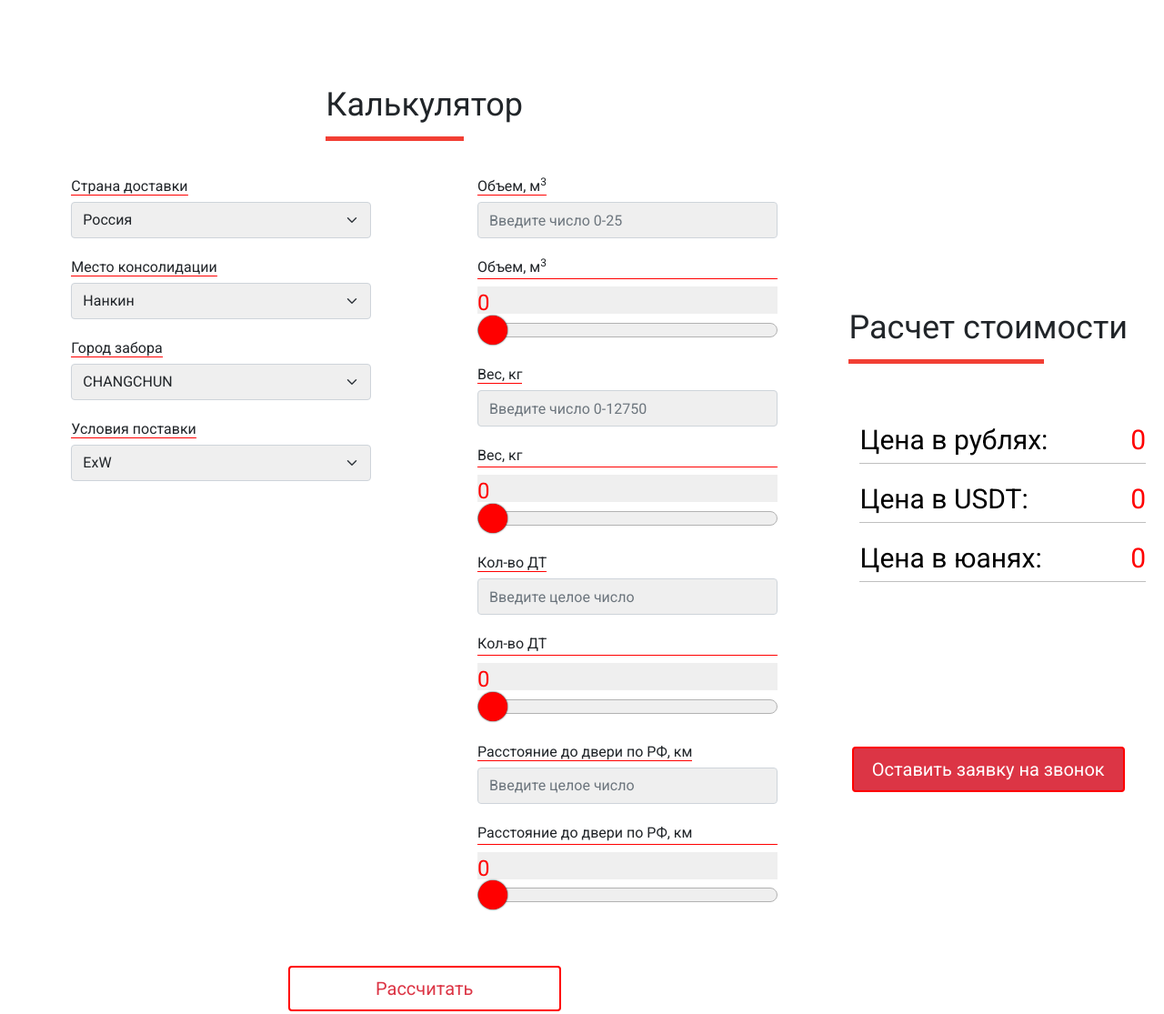
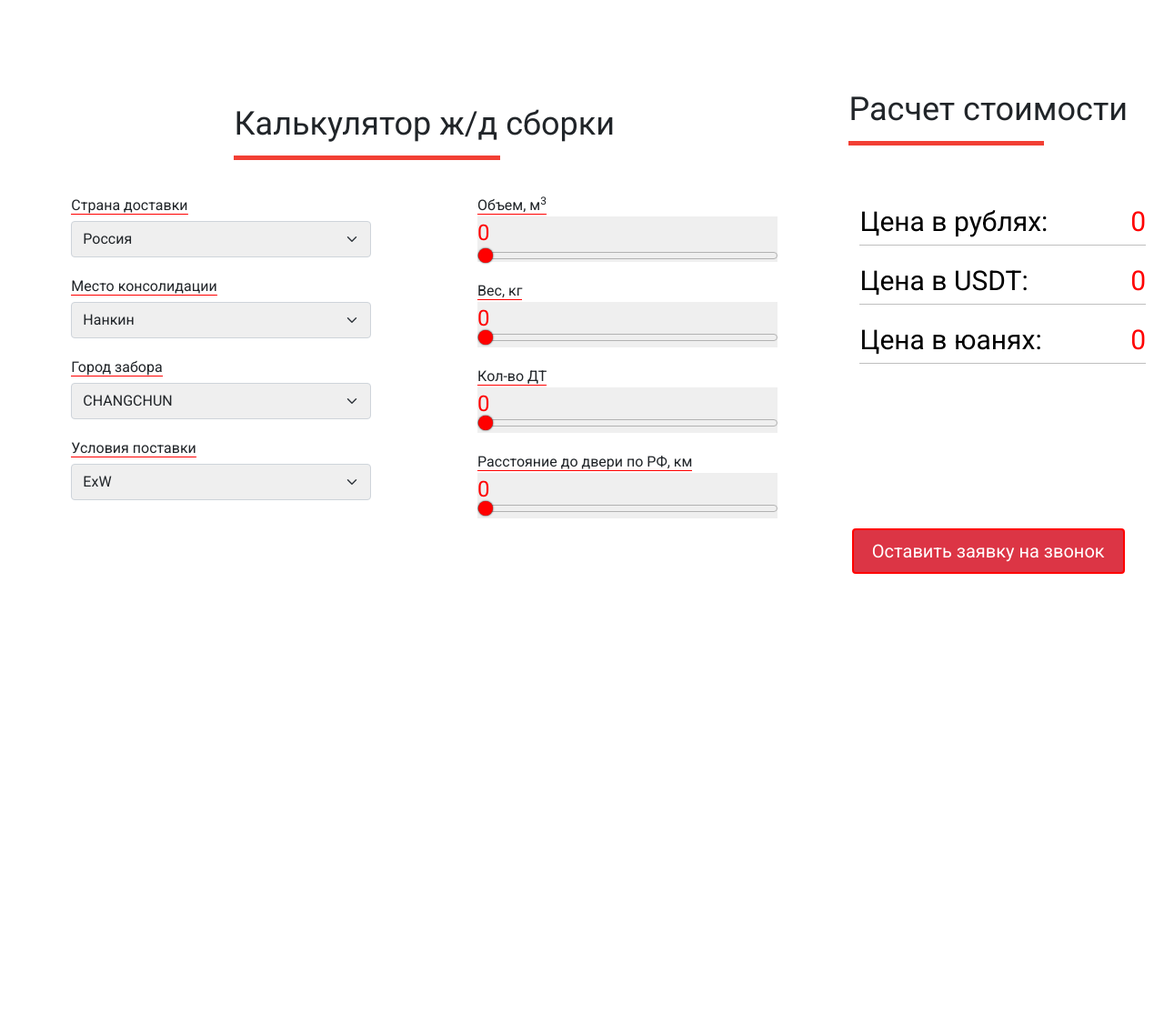
Before and after one commit to Taras-js/kalkulate, a plain HTML site: page index.html in a window 1280 px wide. Shown: the whole page at 91% size. After the commit the page ends 800 px from the top, so only its background shows below. Drawn offline with nearby package versions, Linux system fonts and the light colour scheme.

Commit message:
styled: range input all

```diff
--- a/index.html
+++ b/index.html
@@ -339,7 +339,7 @@ https://toughengineer.github.io/demo/slider-styler*/
             }
             .two__block input {
                 height: 40px;
-                font-size: 1rem;
+                font-size: 8px;
             }
             .two__block select {
                 height: 40px;
@@ -388,7 +388,7 @@ https://toughengineer.github.io/demo/slider-styler*/
 <div class="container-xxl col" id="container">
     <form class="col g-5" style="width: 100%">
         <div style="display: flex; justify-content: center; padding: 15px 20px 40px 20px">
-            <h2 class="header_line">Калькулятор</h2>
+            <h2 class="header_line">Калькулятор ж/д сборки</h2>
         </div>
         <div id="wrap_block" class="wrap_block">
             <div class="one__block">
@@ -470,75 +470,88 @@ https://toughengineer.github.io/demo/slider-styler*/
                 </div>
             </div>
             <div class="two__block">
-                <div class="col-auto" style="margin-bottom: 20px">
-                    <label for="validationVolume" class="form-label" style="border-bottom: 1px solid red; display: inline;">Объем,
-                        м<sup>3</sup></label>
-                    <input type="number" class="form-control" style="margin-top: 5px; background-color: #EFEFEF;" id="validationVolume"
-                           placeholder="Введите число 0-25" required>
-                </div>
-                <div class="col-auto" style="margin-bottom: 20px; display: flex; flex-direction: column" id="volume">
+<!--                <div class="col-auto" style="margin-bottom: 20px">-->
+<!--                    <label for="validationVolume" class="form-label" style="border-bottom: 1px solid red; display: inline;">Объем,-->
+<!--                        м<sup>3</sup></label>-->
+<!--                    <input type="number" class="form-control" style="margin-top: 5px; background-color: #EFEFEF;" id="validationVolume"-->
+<!--                           placeholder="Введите число 0-25" required>-->
+                <!--                </div>-->
                 <label for="volumeContainer" class="form-label" style="border-bottom: 1px solid red; display: inline;">Объем,
                     м<sup>3</sup></label>
-                    <div style="display: flex; flex-direction: row; height: 30px; background-color: #EFEFEF;">
+                <div class="col-auto" style="margin-bottom: 20px; display: flex; flex-direction: column" id="volume">
+
+                    <div style="display: flex; flex-direction: column; height: 50px; background-color: #EFEFEF;">
+                        <div style="display: flex; flex-direction: row;">
                             <div><span style="color: red; font-size: 24px" id="data_volume">0</span></div>
                         </div>
-                    <input type="range" min="0" max="25" value="0"  step="0.1" class="styled-slider slider-progress" id="volumeContainer">
+                        <input type="range" min="0" max="25" value="0" style="background-color: #EFEFEF;"  step="0.1" class="styled-slider slider-progress" id="volumeContainer">
                     </div>
-                <div class="col-auto" style="margin-bottom: 20px">
-                    <label for="validationWeight" class="form-label" style="border-bottom: 1px solid red; display: inline;">Вес,
-                        кг</label>
-                    <input type="number" class="form-control" style="margin-top: 5px; background: #EFEFEF;" id="validationWeight"
-                           placeholder="Введите число 0-12750" required>
+
                 </div>
-                <div class="col-auto" style="margin-bottom: 20px; display: flex; flex-direction: column" id="weight">
+<!--                <div class="col-auto" style="margin-bottom: 20px">-->
+<!--                    <label for="validationWeight" class="form-label" style="border-bottom: 1px solid red; display: inline;">Вес,-->
+<!--                        кг</label>-->
+<!--                    <input type="number" class="form-control" style="margin-top: 5px; background: #EFEFEF;" id="validationWeight"-->
+<!--                           placeholder="Введите число 0-12750" required>-->
+<!--                </div>-->
                 <label for="weightContainer" class="form-label" style="border-bottom: 1px solid red; display: inline;">Вес,
                     кг</label>
+                <div class="col-auto" style="margin-bottom: 20px; display: flex; flex-direction: column" id="weight">
+
+                    <div style="display: flex; flex-direction: column; height: 50px; background-color: #EFEFEF;">
                         <div style="display: flex; flex-direction: row; height: 30px; background-color: #EFEFEF;">
                             <div><span style="color: red; font-size: 24px" id="data_weight">0</span></div>
                         </div>
-                    <input type="range" min="0" max="12750" value="0"  step="10" class="styled-slider slider-progress" id="weightContainer">
+                        <input type="range" min="0" max="12750" value="0"  step="10" style="background-color: #EFEFEF;" class="styled-slider slider-progress" id="weightContainer">
+
+                    </div>
+
+                </div>
+<!--                <div class="col-auto" style="margin-bottom: 20px">-->
+<!--                    <label for="validationDT" class="form-label" style="border-bottom: 1px solid red; display: inline;">Кол-во-->
+<!--                        ДТ</label>-->
+<!--                    <input class="form-control" type="number" style="margin-top: 5px; background-color: #EFEFEF;" id="validationDT"-->
+<!--                           placeholder="Введите целое число" required>-->
+<!--                </div>-->
+                <label for="rangeDT" class="form-label" style="border-bottom: 1px solid red; display: inline;">Кол-во
+                    ДТ</label>
+                <div class="col-auto" style="margin-bottom: 20px; display: flex; flex-direction: column" id="DT">
+
+                    <div style="display: flex; flex-direction: column; height: 50px; background-color: #EFEFEF;">
+                        <div style="display: flex; flex-direction: row; height: 30px; background-color: #EFEFEF;">
+                            <div><span style="color: red; font-size: 24px" id="data_dt">0</span></div>
+                        </div>
+                        <input type="range" min="0" max="50" value="0" style="background-color: #EFEFEF;" class="styled-slider slider-progress" id="rangeDT">
+                    </div>
                 </div>
 
 
-
-                <div class="col-auto" style="margin-bottom: 20px">
-                    <label for="validationDT" class="form-label" style="border-bottom: 1px solid red; display: inline;">Кол-во
-                        ДТ</label>
-                    <input class="form-control" type="number" style="margin-top: 5px; background-color: #EFEFEF;" id="validationDT"
-                           placeholder="Введите целое число" required>
-                </div>
-                <div class="col-auto" style="margin-bottom: 20px; display: flex; flex-direction: column" id="DT">
-                    <label for="rangeDT" class="form-label" style="border-bottom: 1px solid red; display: inline;">Кол-во
-                        ДТ</label>
-                    <div style="display: flex; flex-direction: row; height: 30px; background-color: #EFEFEF;">
-                        <div><span style="color: red; font-size: 24px" id="data_dt">0</span></div>
-                    </div>
-                    <input type="range" min="0" max="50" value="0" class="styled-slider slider-progress" id="rangeDT">
-                </div>
-
-
-                <div class="col-auto" style="margin-bottom: 20px" id="fromRussia">
-                    <label for="validationRemoteness" style="border-bottom: 1px solid red; display: inline;"
-                           class="form-label">Расстояние
-                        до двери по РФ, км</label>
-                    <input type="number" class="form-control" style="margin-top: 5px; background-color: #EFEFEF"
-                           id="validationRemoteness" placeholder="Введите целое число" value="" required>
-                </div>
-                <div class="col-auto" style="margin-bottom: 20px; display: flex; flex-direction: column" id="rangeRussia">
+<!--                <div class="col-auto" style="margin-bottom: 20px" id="fromRussia">-->
+<!--                    <label for="validationRemoteness" style="border-bottom: 1px solid red; display: inline;"-->
+<!--                           class="form-label">Расстояние-->
+<!--                        до двери по РФ, км</label>-->
+<!--                    <input type="number" class="form-control" style="margin-top: 5px; background-color: #EFEFEF"-->
+<!--                           id="validationRemoteness" placeholder="Введите целое число" value="" required>-->
+<!--                </div>-->
                 <label for="customRange3" class="form-label" style="border-bottom: 1px solid red; display: inline;">Расстояние
                     до двери по РФ, км</label>
+                <div class="col-auto" style="margin-bottom: 20px; display: flex; flex-direction: column" id="rangeRussia">
+
+                    <div style="display: flex; flex-direction: column; height: 50px; background-color: #EFEFEF;">
                         <div style="display: flex; flex-direction: row; height: 30px; background-color: #EFEFEF;">
                             <div><span style="color: red; font-size: 24px" id="data_remoteness">0</span></div>
                         </div>
-                    <input type="range" min="0" max="1000" value="0" step="10" class="styled-slider slider-progress" id="customRange3" >
+                        <input type="range" min="0" max="1000" value="0" style="background-color: #EFEFEF;" step="10" class="styled-slider slider-progress" id="customRange3" >
+                    </div>
+
                 </div>
             </div>
         </div>
 
-        <div class="col-auto" style="padding-top: 20px; display: flex; align-items: center; justify-content: center">
-            <button class="btn btn-outline-danger" type="submit">Рассчитать
-            </button>
-        </div>
+<!--        <div class="col-auto" style="padding-top: 20px; display: flex; align-items: center; justify-content: center">-->
+<!--            <button class="btn btn-outline-danger" type="submit">Рассчитать-->
+<!--            </button>-->
+<!--        </div>-->
     </form>
     <div>
         <div style="display: flex; justify-content: center; padding: 20px">
```
Lines whose indentation alone changed are shown as unchanged.
